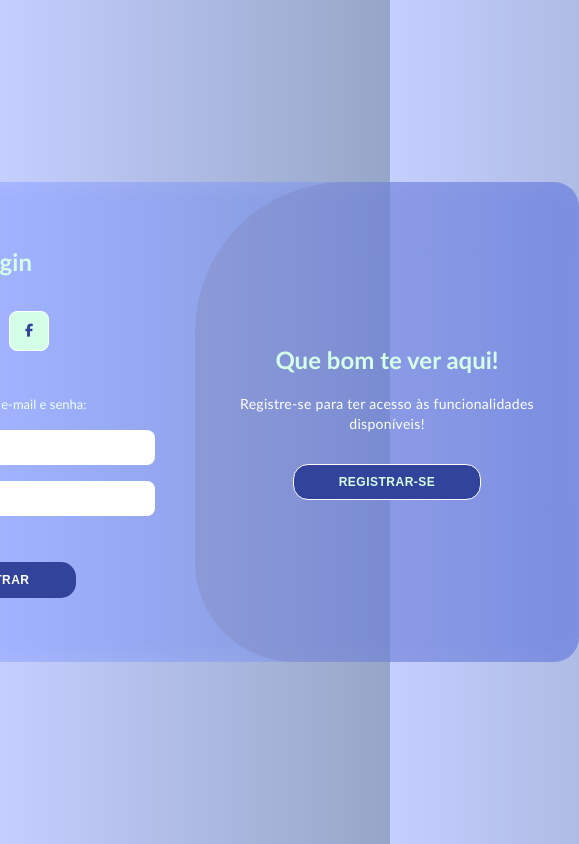
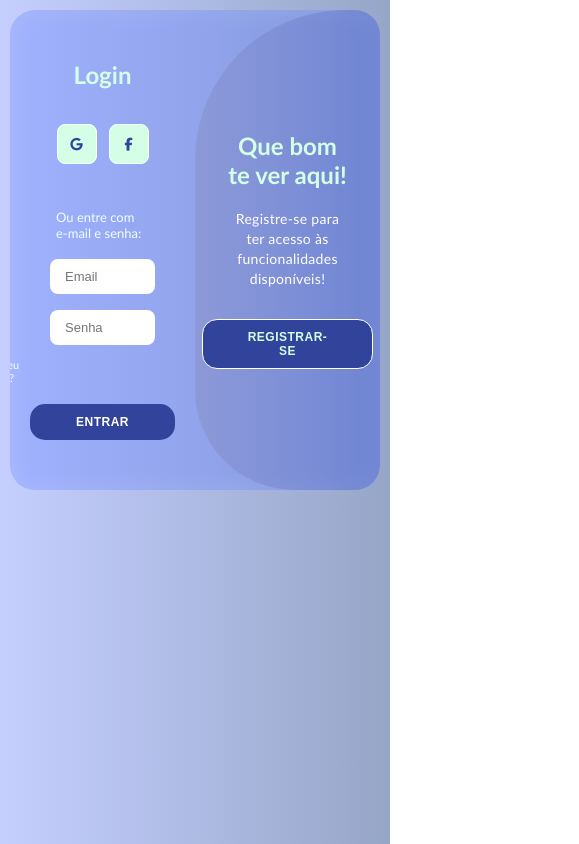
Before and after one commit to srcgab/controle-financeiro, an Angular app in the folder finance-app/: page /login in a window 390 px wide. Shown: the whole page, 579 px wide, since content can reach past the window. Built offline with nearby package versions, Linux system fonts and the light colour scheme.

Commit message:
fix: corrige altura do body para responsividade

```diff
--- a/finance-app/src/styles.css
+++ b/finance-app/src/styles.css
@@ -7,10 +7,9 @@
 body {
     background-color: #1b1f32;
     background: linear-gradient(to right, #c5cfff, #96a6c7);
-    display: flex;
     align-items: center;
     justify-content: center;
-    height: 100vh;
+    height: 100%;
     font-family: 'Trebuchet MS', 'Lucida Sans Unicode', 'Lucida Grande', 'Lucida Sans', Arial, sans-serif;
 }
 
```
